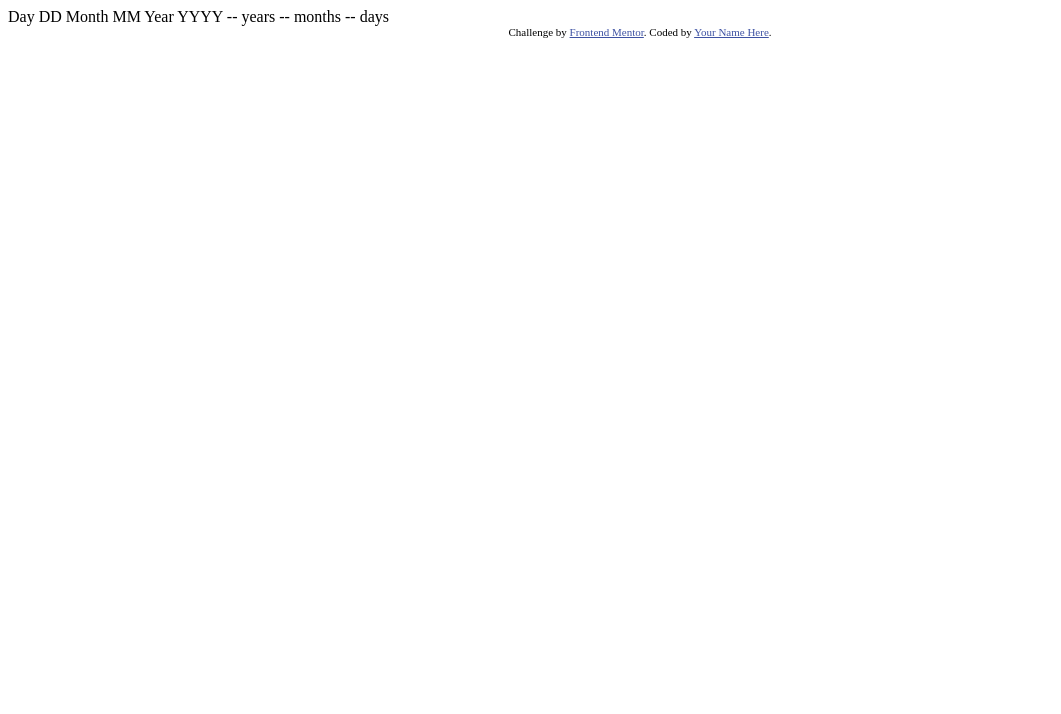
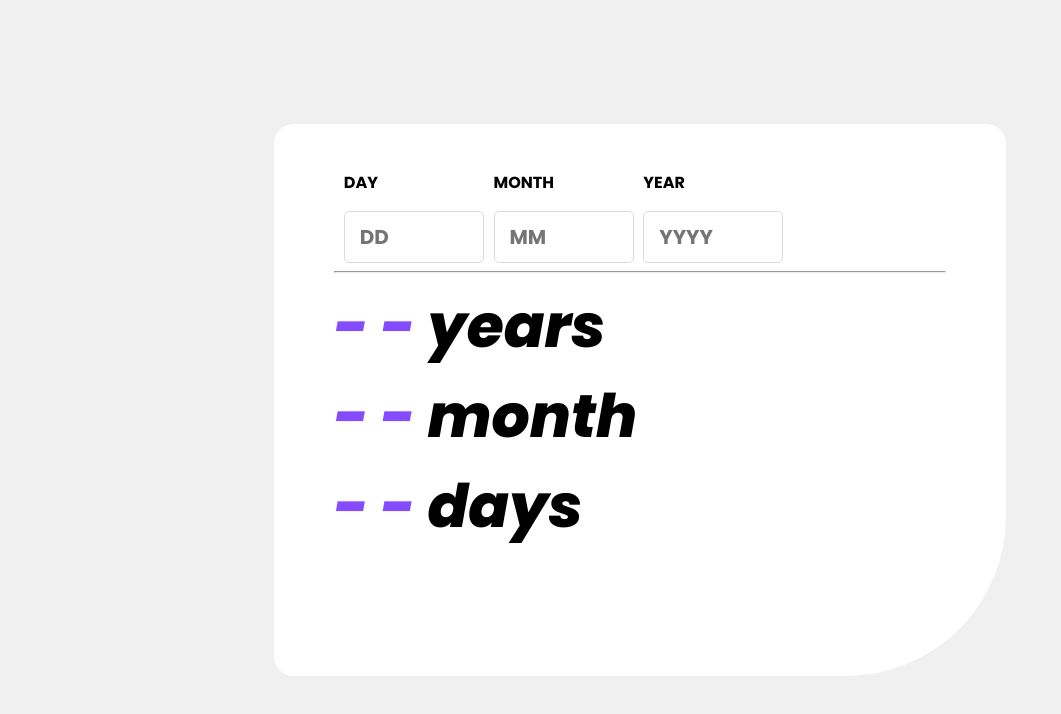
Before and after one commit to Afif-Ghifari/frontend-mentor-repo, a plain HTML site: page age-calculator-app-main/index.html in a window 1280 px wide. Shown: the whole page, without its empty margins (0-1061 px from the left). Drawn offline with Linux system fonts and the light colour scheme.

Commit message:
base design

```diff
--- /dev/null
+++ b/age-calculator-app-main/assets/index.css
@@ -0,0 +1,60 @@
+@import url('https://fonts.googleapis.com/css2?family=Poppins:ital,wght@0,400;0,700;1,400;1,800&display=swap');
+
+@media screen and (max-width: 1440px) {
+    @media screen and (max-width: 1024px) {
+        @media screen and (max-width: 768px) {
+            @media screen and (max-width: 540px) {
+                @media screen and (max-width: 375px) {}
+            }
+        }
+    }
+}
+
+
+body {
+    background-color: hsl(0, 0%, 94%);
+    padding: 40px 20px;
+    display: flex;
+    align-content: center;
+}
+
+.container {
+    margin: auto;
+    padding: 30px 60px;
+    background-color: white;
+    width: 50%;
+    height: 70%;
+    border-radius: 20px 20px 160px 20px;
+}
+
+.input-date{
+    display: flex;
+    flex-direction: row;
+    justify-content: space-evenly;
+    width: 75%;
+    font-family: 'Poppins';
+    font-weight: 700;
+}
+.input-date input{
+    padding: 10px 15px;
+    width: 140px;
+    font-family: 'Poppins';
+    font-size: 20px;
+    font-weight: 700;
+    border: 1px solid hsl(0, 0%, 86%);
+    border-radius: 5px;
+}
+.input-date input:active{
+    border: 1px solid hsl(259, 100%, 65%);
+}
+
+
+.output-date{
+    font-family: 'Poppins';
+    font-weight: 800;
+    font-style: italic;
+    font-size: 60px;
+}
+.output-date span{
+    color: hsl(259, 100%, 65%);
+}
--- a/age-calculator-app-main/index.html
+++ b/age-calculator-app-main/index.html
@@ -1,37 +1,38 @@
-<!DOCTYPE html>
 <html lang="en">
+
 <head>
   <meta charset="UTF-8">
-  <meta name="viewport" content="width=device-width, initial-scale=1.0"> <!-- displays site properly based on user's device -->
+  <meta name="viewport" content="width=device-width, initial-scale=1.0">
+  <title>Age Calculator App</title>
+  <link rel="shortcut icon" href="assets/images/favicon-32x32.png" type="image/x-icon">
+  <link rel="stylesheet" href="assets/index.css">
+</head>
 
-  <link rel="icon" type="image/png" sizes="32x32" href="./assets/images/favicon-32x32.png">
+<body>
+  <div class="container">
 
-  <title>Frontend Mentor | Age calculator app</title>
+    <div class="input-date">
+      <label for="">
+        <p>DAY</p>
+        <input type="number" placeholder="DD" min="1" max="31">
+      </label>
+      <label for="">
+        <p>MONTH</p>
+        <input type="number" placeholder="MM" min="1" max="12">
+      </label><label for="">
+        <p>YEAR</p>
+        <input type="number" placeholder="YYYY" max="2023">
+      </label>
+    </div>
 
-  <!-- Feel free to remove these styles or customise in your own stylesheet 👍 -->
-  <style>
-    .attribution { font-size: 11px; text-align: center; }
-    .attribution a { color: hsl(228, 45%, 44%); }
-  </style>
-</head>
-<body>
+    <hr>
 
-  Day
-  DD
-
-  Month
-  MM
-
-  Year
-  YYYY
-
-  -- years
-  -- months
-  -- days
-
-  <div class="attribution">
-    Challenge by <a href="https://www.frontendmentor.io?ref=challenge" target="_blank">Frontend Mentor</a>.
-    Coded by <a href="#">Your Name Here</a>.
+    <div class="output-date">
+      <div><span>- -</span> years</div>
+      <div><span>- -</span> month</div>
+      <div><span>- -</span> days</div>
+    </div>
   </div>
 </body>
+
 </html>
```
Also changed, not shown: age-calculator-app-main/assets/index.js (added).
